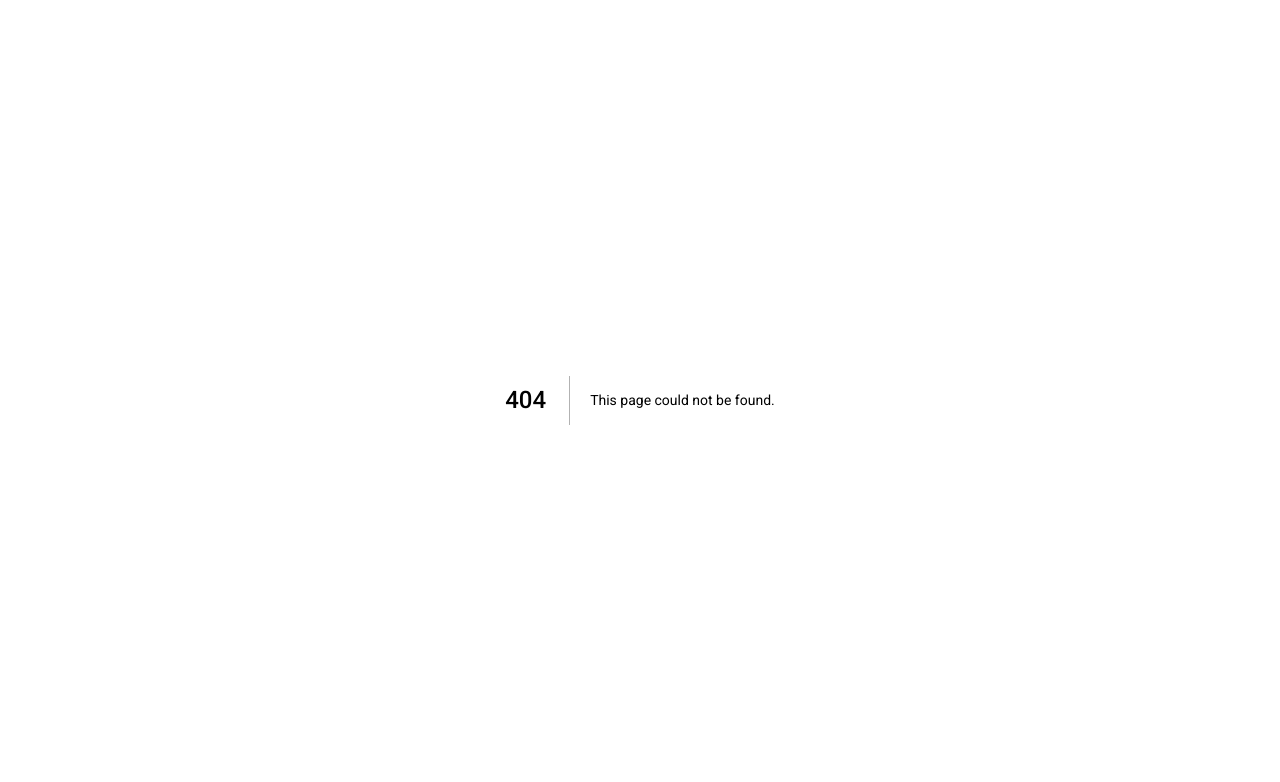
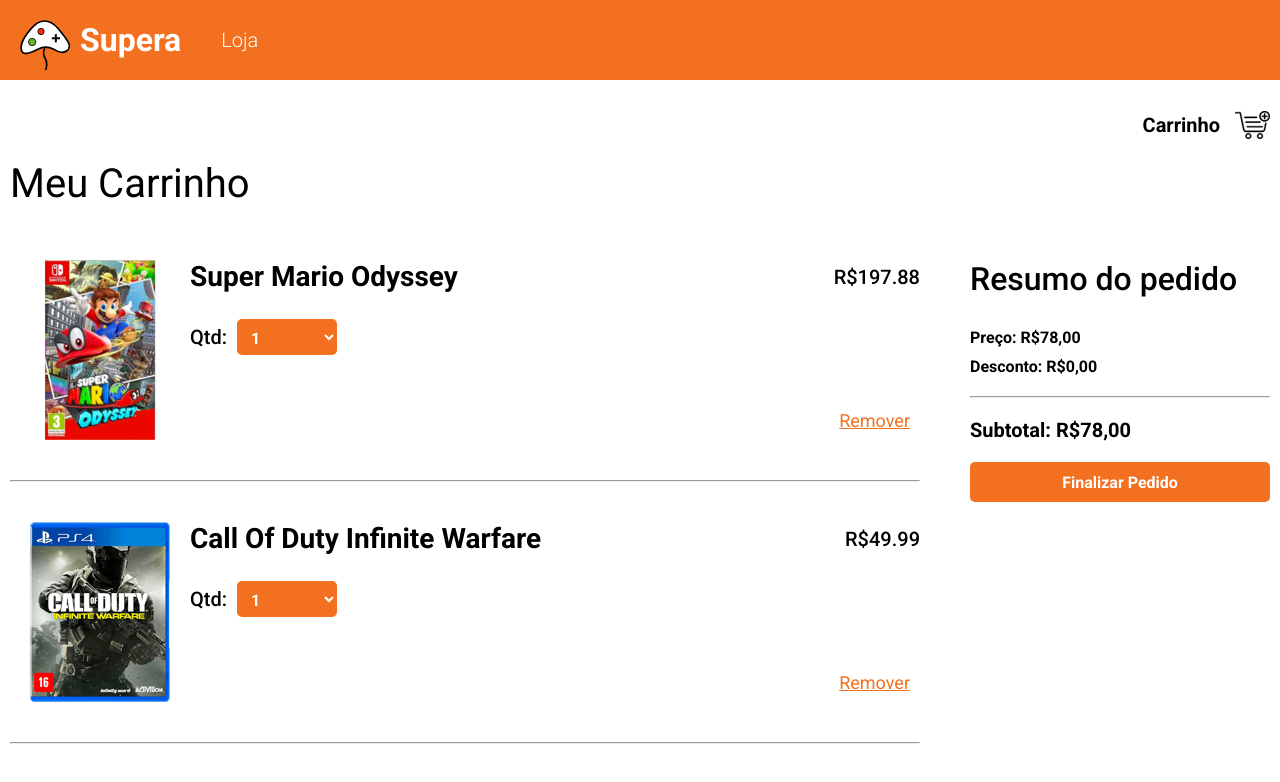
Before and after one commit to vitor-mat/e-comerce-games, a Next.js app: page /cart in a window 1280 px wide. Before the commit this address had no page. Shown: the top 782 px of the page. Built offline with nearby package versions, Linux system fonts and the light colour scheme.

Commit message:
add cart page + update gamespagemaincontent (add price)

```diff
--- /dev/null
+++ b/src/components/CartMainContent/CartCard/index.tsx
@@ -0,0 +1,45 @@
+import React from 'react';
+
+import * as S from './style';
+
+import { Flex } from '../../DesignSystemElements/Flex';
+
+interface PropsType {
+  imgSrc: string;
+  title: string;
+  price: number;
+}
+
+export const CartCard: React.FC<PropsType> = ({ imgSrc, title, price }) => {
+
+  const [amount, setAmount] = React.useState<number | string>()
+
+  return (
+    <S.Container>
+      <S.TitleMobile>{title}</S.TitleMobile>
+      <img src={imgSrc} alt="capa game" />
+      <S.CardDescriptionContainer>
+        <S.HeaderCardDescription>
+          <h2>{title}</h2>
+          <span>R${price}</span>
+        </S.HeaderCardDescription>
+        <S.AmountContainer>
+          <label>Qtd:</label>
+          <select value={amount} onChange={e => {
+            setAmount(e.target.value)
+            console.log(e.target.value)
+          }}>
+            {[1, 2, 3, 4, 5, 6, 7, 8, 9, 10].map((value, index) => {
+              return (
+                <option key={index} value={value}>{value}</option>
+              )
+            })}
+          </select>
+        </S.AmountContainer>
+        <S.RemoveContainer>
+          <S.RemoveElement>Remover</S.RemoveElement>
+        </S.RemoveContainer>
+      </S.CardDescriptionContainer>
+    </S.Container>
+  )
+}
--- /dev/null
+++ b/src/components/CartMainContent/CartCard/style.tsx
@@ -0,0 +1,120 @@
+import styled from 'styled-components';
+
+export const Container = styled.div`
+  width: 100%;
+  height: 180px;
+  display: flex;
+
+  img{
+    width: 180px;
+  }
+
+  @media(max-width: 450px){
+    display: flex;
+    flex-direction: column;
+    align-items: center;
+    gap: 20px;
+    height: auto;
+    max-width: 180px;
+  }
+`
+
+export const TitleMobile = styled.h2`
+  display: none;
+
+  @media(max-width: 450px){
+    display: inline-block;
+    font-size: 28px;
+  }
+`
+
+export const CardDescriptionContainer = styled.div`
+  width: 100%;
+  display: flex;
+  flex-direction: column;
+  gap: 25px;
+
+  @media(max-width: 450px){
+    display: flex;
+    gap: 0px;
+  }
+`
+
+export const HeaderCardDescription = styled.div`
+  display: flex;
+  align-items: flex-start;
+  justify-content: space-between;
+
+  h2{
+    font-size: 28px;
+  }
+
+  span{
+    font-weight: 500;
+    font-size: 20px;
+    line-height: 34px;
+  }
+
+  @media(max-width: 450px){
+    display: flex;
+    flex-direction: column;
+
+    h2{
+      display: none;
+    }
+  }
+`
+
+export const AmountContainer = styled.div`
+  display: flex;
+  gap: 10px;
+
+  label{
+    font-weight: 500;
+    font-size: 20px;
+    line-height: 36px;
+  }
+
+  select{
+    background: ${props => props.theme.colors.main};
+    color: white;
+    font-weight: 700;
+    border: none;
+    border-radius: 5px;
+    padding: 10px;
+    width: 100px;
+    font-size: 16px;
+    outline: none;
+    height: 36px;
+    cursor: pointer;
+  }
+
+  select:hover{
+    outline: 2px solid #5381f3;
+  }
+
+  select:active{
+    outline: 2px solid #5381f3;
+  }
+`
+
+export const RemoveContainer = styled.div`
+  width: 100%;
+  display: flex;
+  justify-content: flex-end;
+  padding: 10px;
+  align-self: flex-end;
+  margin-top: 20px;
+`
+
+export const RemoveElement = styled.span`
+  color: ${props => props.theme.colors.main};
+  text-decoration: underline;
+  cursor: pointer;
+  font-size: 18px;
+  text-align: right;
+
+  &:hover{
+    color: red;
+  }
+`
--- /dev/null
+++ b/src/components/CartMainContent/index.tsx
@@ -0,0 +1,41 @@
+import React from 'react';
+
+import dataGames from '../../database/games.json';
+
+import { CartCard } from './CartCard';
+import { Button } from '../DesignSystemElements/Button';
+
+import * as S from './style';
+
+export const CartMainContent: React.FC = () => {
+  return(
+    <S.Container>
+      <h1>Meu Carrinho</h1>
+      <S.CardsCartContainer>
+        {dataGames.map(data => {
+          return(
+            <>
+              <CartCard
+                key={data.id}
+                imgSrc={data.image}
+                title={data.name}
+                price={data.price}
+              />
+              <hr />
+            </>
+          )
+        })}
+      </S.CardsCartContainer>
+      <S.CartSideBar>
+        <h2>Resumo do pedido</h2>
+        <span>Preço: R$78,00</span>
+        <span>Desconto: R$0,00</span>
+        <hr />
+        <span className="subTotal">Subtotal: R$78,00</span>
+        <Button>
+          Finalizar Pedido
+        </Button>
+      </S.CartSideBar>
+    </S.Container>
+  )
+}
--- /dev/null
+++ b/src/components/CartMainContent/style.tsx
@@ -0,0 +1,65 @@
+import styled from 'styled-components';
+
+export const Container = styled.div`
+  width: 100%;
+  display: grid;
+  grid-template-areas:
+                      "title title"
+                      "CardsCartContainer CartSideBar";
+  grid-template-columns: auto 300px;
+  grid-template-rows: 50px auto;
+  gap: 50px;
+  h1{
+    width: 100%;
+    font-weight: 400;
+    font-size: 40px;
+    grid-area: title;
+  }
+
+  @media(max-width: 1030px){
+    grid-template-areas:
+                    "title"
+                    "CardsCartContainer"
+                    "CartSideBar";
+    grid-template-columns: 100%;
+    grid-template-rows: 100px auto 250px;
+  }
+`
+
+export const CardsCartContainer = styled.div`
+  grid-area: CardsCartContainer;
+  display: flex;
+  flex-direction: column;
+  gap: 40px;
+
+  @media(max-width: 450px){
+    align-items: center;
+  }
+`
+
+export const CartSideBar = styled.div`
+  grid-area: CartSideBar;
+  height: 250px;
+  display: flex;
+  flex-direction: column;
+  gap: 10px;
+
+  h2{
+    font-size: 32px;
+    font-weight: 500;
+    margin-bottom: 20px;
+  }
+
+  hr{
+    margin: 10px 0;
+  }
+
+  span{
+    font-weight: 600;
+  }
+
+  .subTotal{
+    font-size: 20px;
+    margin-bottom: 10px;
+  }
+`
--- a/src/components/GamesPageMainContent/index.tsx
+++ b/src/components/GamesPageMainContent/index.tsx
@@ -10,9 +10,10 @@
   imgSrc: string;
   plataform: string;
   score: number;
+  price: number
 }
 
-export const GamesPageMainContent: React.FC<PropsType> = ({ name, imgSrc, plataform, score }) => {
+export const GamesPageMainContent: React.FC<PropsType> = ({ name, imgSrc, plataform, score, price }) => {
   return(
     <S.Container>
       <Flex
@@ -34,6 +35,8 @@
           >
             Adicionar ao carrinho
           </Button>
+          <span>Preço: R${price}</span>
+          <hr />
           <span>Plataforma: {plataform}</span>
           <hr />
           <span>Score: {score}</span>
--- a/src/components/GamesPageMainContent/style.tsx
+++ b/src/components/GamesPageMainContent/style.tsx
@@ -2,7 +2,6 @@
 
 export const Container = styled.div`
   width: 100%;
-  height: 100%;
 
   h1{
     font-size: 40px;
--- /dev/null
+++ b/src/pages/cart.tsx
@@ -0,0 +1,24 @@
+import { NextPage } from 'next';
+
+import { FullScreenContainer } from '../components/DesignSystemElements/FullScreenContainer';
+import { Header } from '../components/DesignSystemElements/Header';
+import { NavegationCart } from '../components/NavegationCart';
+import { Flex } from '../components/DesignSystemElements/Flex';
+import { Main } from '../components/DesignSystemElements/Main';
+import { CartMainContent } from '../components/CartMainContent';
+import { Footer } from '../components/DesignSystemElements/Footer';
+
+const Cart: NextPage = () => {
+  return(
+    <FullScreenContainer>
+      <Header />
+      <Main>
+        <NavegationCart />
+        <CartMainContent />
+      </Main>
+      <Footer />
+    </FullScreenContainer>
+  )
+}
+
+export default Cart
--- a/src/pages/games/[id].tsx
+++ b/src/pages/games/[id].tsx
@@ -46,9 +46,6 @@
 
   const [myGame, setMyGame] = React.useState(dataGames.find(data => data.routerForGamePage == ids) || dataGames[0])
 
-  React.useEffect(() => {
-    console.log(dataGames.find(data => data.routerForGamePage == ids))
-  }, [])
   return(
     <FullScreenContainer>
       <Header />
@@ -59,6 +56,7 @@
           imgSrc={myGame.image}
           plataform={myGame.plataform}
           score={myGame.score}
+          price={myGame.price}
         />
       </Main>
       <Footer />
```
